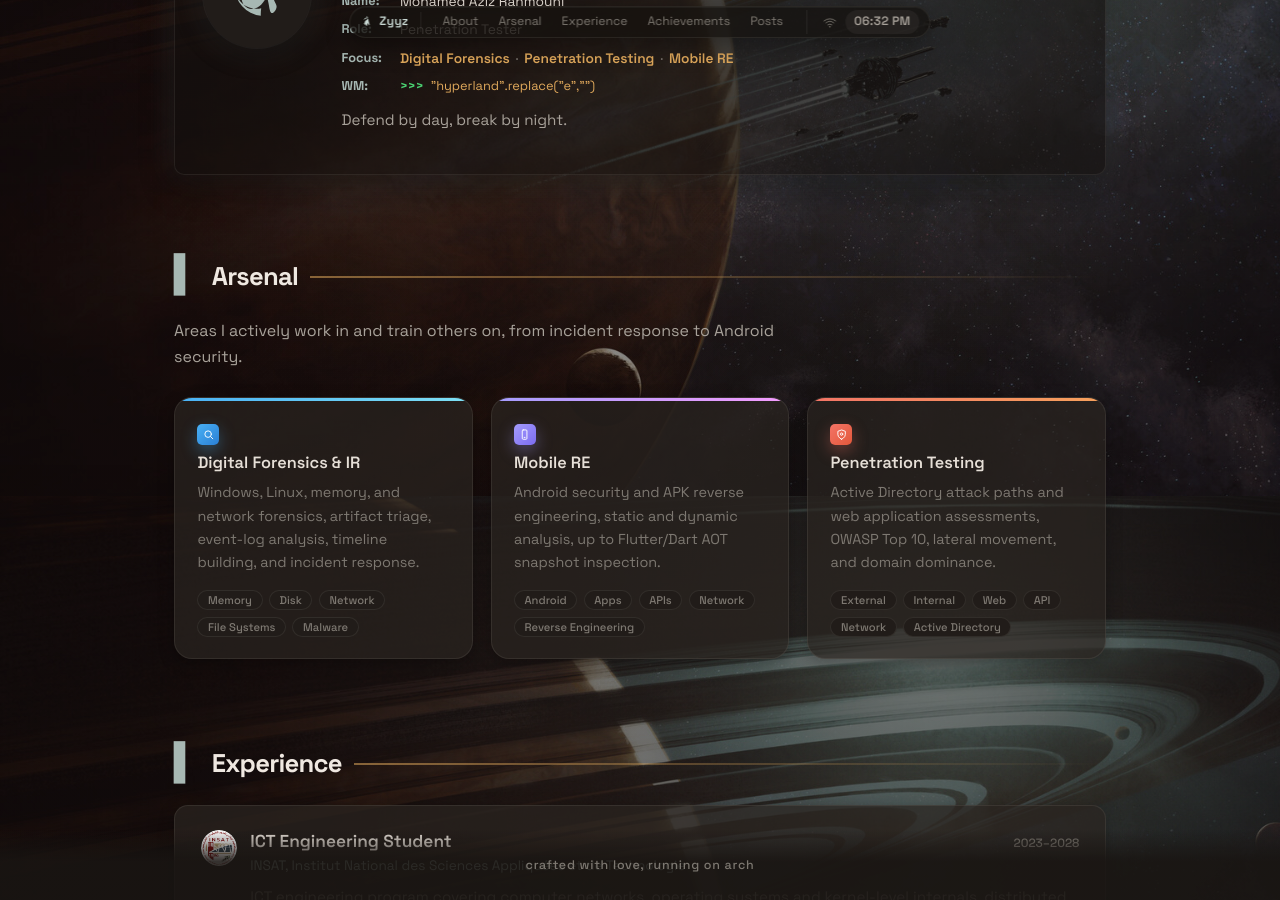
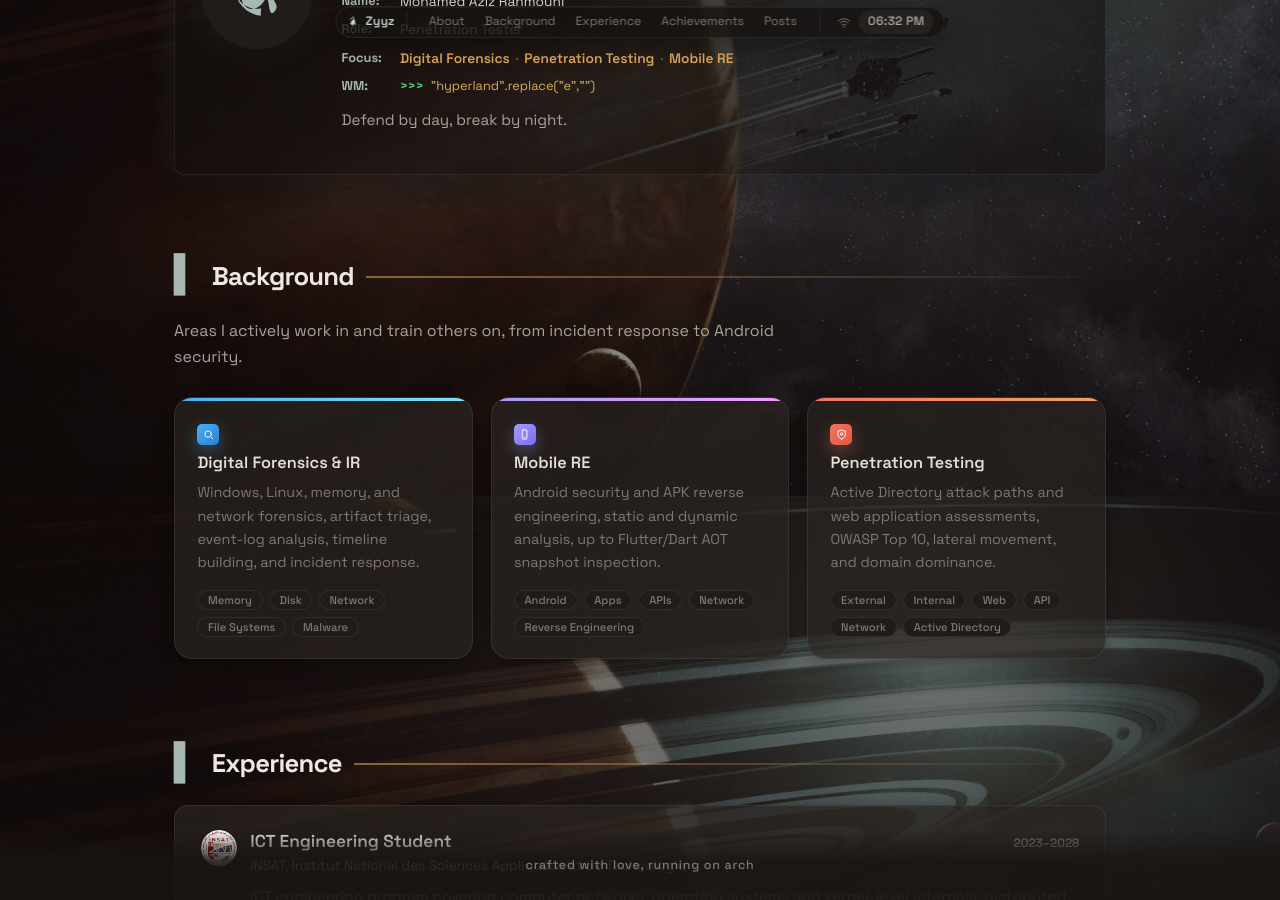
Before and after one commit to 0xZyyz/0xZyyz.github.io, a Jekyll site: the page built from index.html, in a window 1280 px wide and 900 px high, scrolled down 404 px. Built offline with Jekyll 4.4.1, drawn with Linux system fonts in a browser that asks for light colours.

Commit message:
Rename Arsenal section to Background

```diff
--- a/_layouts/default.html
+++ b/_layouts/default.html
@@ -36,7 +36,7 @@
       </a>
       <nav class="waybar__nav" aria-label="Site sections">
         <a href="#about">About</a>
-        <a href="#arsenal">Arsenal</a>
+        <a href="#arsenal">Background</a>
         <a href="#experience">Experience</a>
         <a href="#achievements">Achievements</a>
         <a href="#posts">Posts</a>
--- a/index.html
+++ b/index.html
@@ -39,7 +39,7 @@ image: /assets/icons/og.png
   </section>
 
   <section id="arsenal" class="section">
-    <h2 class="section__title">Arsenal</h2>
+    <h2 class="section__title">Background</h2>
     <p class="section__lede">Areas I actively work in and train others on, from incident response to Android security.</p>
     <div class="arsenal">
       <article class="arsenal-card arsenal-card--blue">
```
